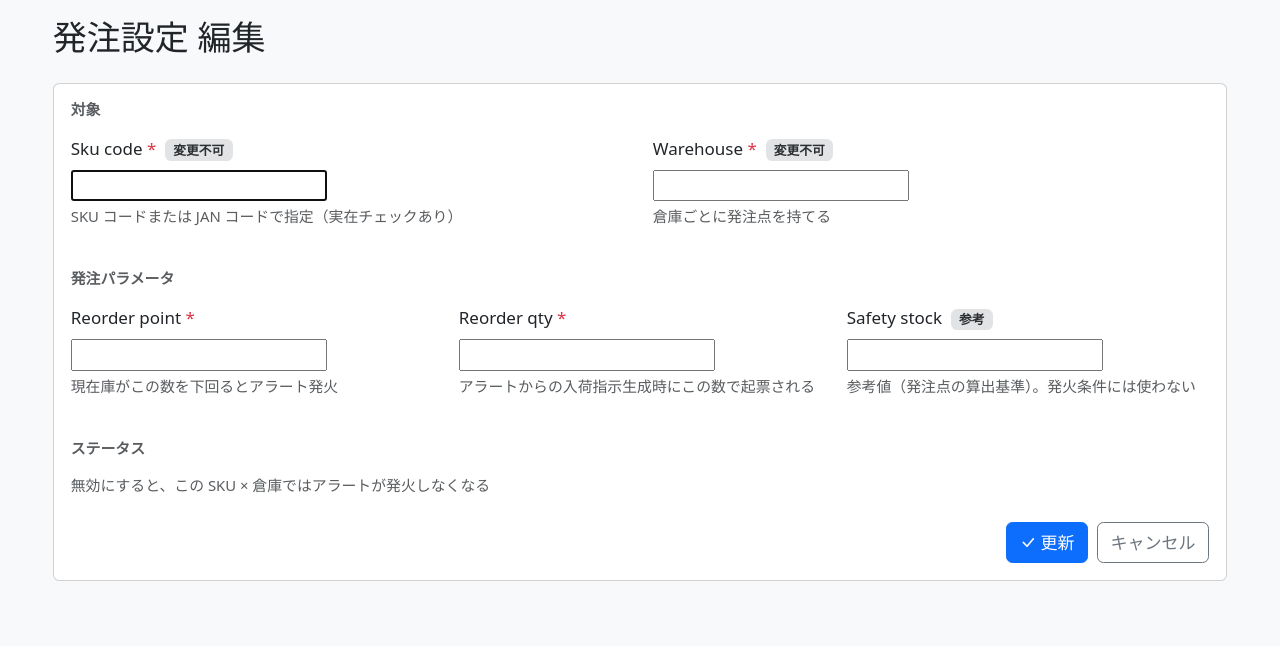
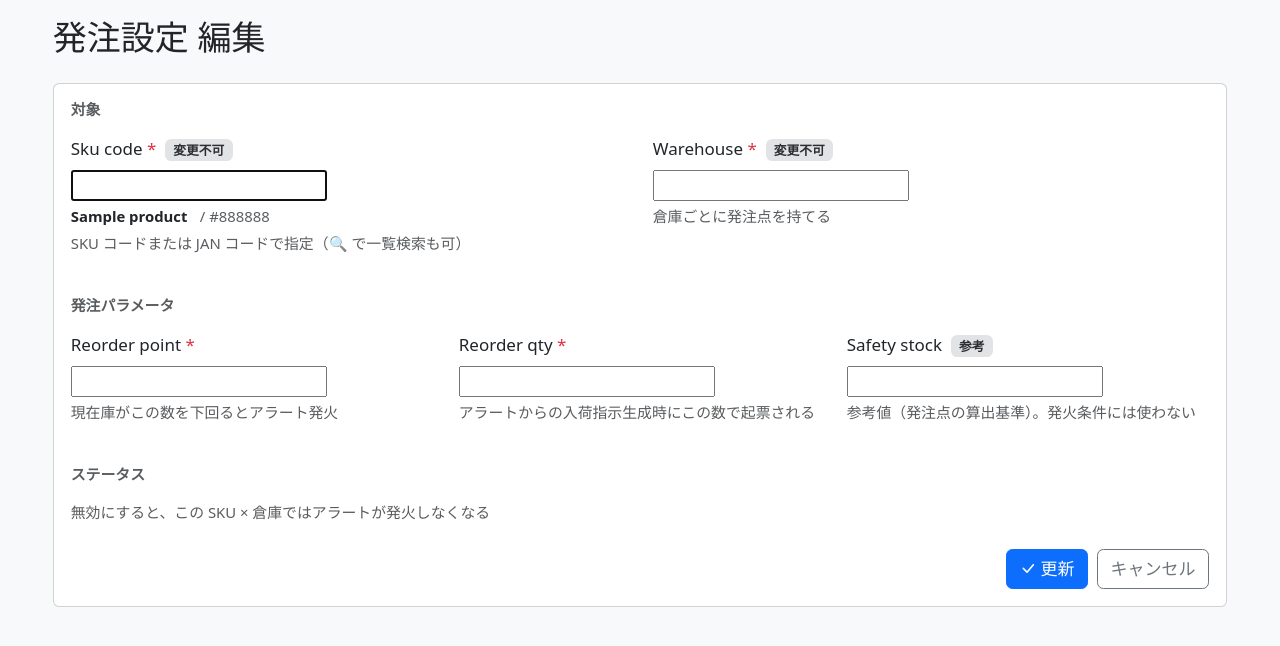
Before and after one commit to Dev-komaki789/wms, a Django app: template templates/a/stock/reorder_setting_form.html in a window 1280 px wide. Shown: the part 111-757 px from the top of the page. Run offline with Django 5.2, Linux system fonts and the light colour scheme; the template is opened without the code that fills it: most values are stand-ins (such as "Sample title", 1, 10 or a date in 2020); form fields are guessed from the names that the template uses.

Commit message:
発注設定フォーム: SKU 検索一覧モーダルと商品名表示を追加
入荷指示・出荷指示の明細登録と同じパターン:
- SKU 入力欄を input-group にして🔍ボタンを追加
- ボタンで skuPickModal を開き、SkuSearchAPIView で SKU を検索
- 行クリックで input にコードをセット + change イベント発火
- change で SkuLookupAPIView を叩いて商品名・カラーを下に表示
  （.sku-name-display / .sku-color-display の data-for 規約）
- 手入力 (Enter / blur) でも同じ実在チェックフローに乗る
- 既存の submit ブロックロジック（検証 NG なら止めて focus を戻す）は維持

編集時は SKU が変更不可なので 🔍 ボタンも出さない。

Co-Authored-By: Claude Opus 4.7 <noreply@anthropic.com>

```diff
--- a/templates/a/stock/reorder_setting_form.html
+++ b/templates/a/stock/reorder_setting_form.html
@@ -28,8 +28,24 @@
             {{ form.sku_code.label }} <span class="text-danger">*</span>
             {% if object %}<span class="badge bg-secondary-subtle text-secondary-emphasis ms-1">変更不可</span>{% endif %}
           </label>
-          {{ form.sku_code }}
-          <div class="form-text">SKU コードまたは JAN コードで指定（実在チェックあり）</div>
+          <div class="input-group">
+            {{ form.sku_code }}
+            {% if not object %}
+            <button type="button" class="btn btn-outline-secondary sku-pick-btn"
+                    data-bs-toggle="modal" data-bs-target="#skuPickModal"
+                    data-target-input="{{ form.sku_code.id_for_label }}"
+                    title="SKU マスタから検索">
+              <i class="bi bi-search"></i>
+            </button>
+            {% endif %}
+          </div>
+          <div class="form-text">
+            <span class="sku-name-display fw-semibold text-dark"
+                  data-for="{{ form.sku_code.id_for_label }}">{% if object %}{{ object.sku.product.product_name }}{% endif %}</span>
+            <span class="sku-color-display text-muted ms-2"
+                  data-for="{{ form.sku_code.id_for_label }}">{% if object and object.sku.color_info %} / {{ object.sku.color_info }}{% endif %}</span>
+          </div>
+          <div class="form-text">SKU コードまたは JAN コードで指定（🔍 で一覧検索も可）</div>
           {% if form.sku_code.errors %}<div class="invalid-feedback d-block">{{ form.sku_code.errors|join:" " }}</div>{% endif %}
         </div>
         <div class="col-md-6 mb-3">
@@ -91,48 +107,96 @@
 </div>
 
 {% if not object %}
+{# ========== SKU 検索モーダル（🔍 ボタンから開く） ========== #}
+<div class="modal fade" id="skuPickModal" tabindex="-1" aria-labelledby="skuPickModalTitle" aria-hidden="true">
+  <div class="modal-dialog modal-lg modal-dialog-scrollable">
+    <div class="modal-content">
+      <div class="modal-header">
+        <h5 class="modal-title" id="skuPickModalTitle">
+          <i class="bi bi-upc-scan me-1"></i>SKU マスタから選択
+        </h5>
+        <button type="button" class="btn-close" data-bs-dismiss="modal" aria-label="閉じる"></button>
+      </div>
+      <div class="modal-body">
+        <input type="text" id="skuSearchInput" class="form-control mb-3" maxlength="50"
+               placeholder="SKUコード / JAN / 商品名 / 商品コードで検索（部分一致）" autocomplete="off">
+        <div class="small text-muted mb-2">検索ボックスに入力すると候補が出ます（最大 30 件）</div>
+        <table class="table table-hover table-sm align-middle mb-0">
+          <thead class="table-light">
+            <tr>
+              <th class="text-start">SKUコード</th>
+              <th class="text-start">商品</th>
+              <th class="text-start">JAN</th>
+              <th class="text-start">サイズ / カラー</th>
+            </tr>
+          </thead>
+          <tbody id="skuPickResults">
+            <tr><td colspan="4" class="text-center text-muted py-4">検索ボックスに入力してください</td></tr>
+          </tbody>
+        </table>
+      </div>
+    </div>
+  </div>
+</div>
+
 {% comment %}
-新規登録時のみ: SKU 欄で Enter / blur 時に実在チェック。
-サーバー側でもバリデーションするが、入力直後にフィードバックを出すことで
-「Enter を押したけど何の反応もなく submit された」体験を防ぐ。
-SKU が ✗ のままでは form submit を止めて入力欄にフォーカスを戻す。
+SKU 欄のフロント拡張:
+- 🔍 ボタンで一覧モーダル → 行選択で input にコードをセット
+- 手入力 (Enter / blur) または モーダル選択 (change) で SkuLookupAPIView を叩き、
+  商品名・カラーを下に表示する（他フォームと同じ data-for 規約）。
+- 検証 NG のまま submit しないよう、form の submit イベントで止めて focus を戻す。
 {% endcomment %}
 <script>
 (function () {
   const input = document.getElementById('{{ form.sku_code.id_for_label }}');
   if (!input || input.disabled) return;
-  const url = '{% url "masters:api_sku_lookup" %}';
+  const lookupUrl = '{% url "masters:api_sku_lookup" %}';
+  const searchUrl = '{% url "masters:api_sku_search" %}';
   const form = input.form;
+  const nameEl = document.querySelector('.sku-name-display[data-for="' + input.id + '"]');
+  const colorEl = document.querySelector('.sku-color-display[data-for="' + input.id + '"]');
   const msg = document.createElement('div');
   msg.className = 'small mt-1';
-  input.insertAdjacentElement('afterend', msg);
+  input.parentNode.insertAdjacentElement('afterend', msg);
   let lastCode = '';
-  let validated = false;  // 直近のチェック結果。NG なら submit を止める
+  let validated = false;
 
   function setValid(d) {
+    const code = input.value.trim();
     if (d.found) {
-      msg.textContent = '✓ ' + d.sku_code + '（' + (d.product_name || '') + '）';
+      msg.textContent = '✓ 実在 SKU';
       msg.className = 'small mt-1 text-success';
       input.classList.remove('is-invalid');
       input.classList.add('is-valid');
+      if (nameEl) nameEl.textContent = d.product_name || '';
+      if (colorEl) colorEl.textContent = d.color_info ? ' / ' + d.color_info : '';
       validated = true;
     } else {
-      msg.textContent = '✗ SKU「' + input.value.trim() + '」は存在しません';
+      msg.textContent = '✗ SKU「' + code + '」は存在しません';
       msg.className = 'small mt-1 text-danger';
       input.classList.add('is-invalid');
       input.classList.remove('is-valid');
+      if (nameEl) nameEl.textContent = '';
+      if (colorEl) colorEl.textContent = '';
       validated = false;
     }
   }
 
   function lookup() {
     const code = input.value.trim();
-    if (!code) { lastCode = ''; validated = false; return Promise.resolve(); }
+    if (!code) {
+      lastCode = ''; validated = false;
+      if (nameEl) nameEl.textContent = '';
+      if (colorEl) colorEl.textContent = '';
+      msg.textContent = '';
+      input.classList.remove('is-valid', 'is-invalid');
+      return Promise.resolve();
+    }
     if (code === lastCode) return Promise.resolve();
     lastCode = code;
     msg.textContent = '確認中…';
     msg.className = 'small mt-1 text-muted';
-    return fetch(url + '?code=' + encodeURIComponent(code),
+    return fetch(lookupUrl + '?code=' + encodeURIComponent(code),
                  {headers: {'X-Requested-With': 'XMLHttpRequest'}})
       .then(r => r.json())
       .then(setValid)
@@ -143,22 +207,15 @@ SKU が ✗ のままでは form submit を止めて入力欄にフォーカス
       });
   }
 
-  // Enter は送信ではなく実在チェックに割り当て、他のリスナーにも伝播させない
-  // （wms.js の Enter キー移動などが反応しないように stopPropagation）。
-  // チェックの結果が NG ならその場に留まる。
   input.addEventListener('keydown', function (e) {
     if (e.key !== 'Enter') return;
     e.preventDefault();
     e.stopPropagation();
     lookup();
   });
-  // blur 時にチェック → NG なら focus を即座に戻す
-  // （ただし「キャンセル」ボタン等への意図的な移動は止めない＝form 内のフィールド
-  // やボタン以外への移動は許す）。
   input.addEventListener('blur', function (e) {
     lookup().then(() => {
       if (!validated && input.value.trim()) {
-        // 次のフォーカス先が同じ form 内の入力欄/ボタンなら戻す
         const next = e.relatedTarget;
         if (next && form && form.contains(next)) {
           setTimeout(() => input.focus(), 0);
@@ -173,23 +230,99 @@ SKU が ✗ のままでは form submit を止めて入力欄にフォーカス
       validated = false;
     }
   });
-  // form submit 時の最終チェック: 未検証 or NG なら止めて入力欄に戻す
+  // モーダル選択時に発火する change イベントでも実在チェックを行う
+  input.addEventListener('change', function () { lookup(); });
   if (form) {
     form.addEventListener('submit', function (e) {
       if (!validated) {
         e.preventDefault();
-        // まだチェックしていない場合は今チェック
         lookup().then(() => {
-          if (validated) {
-            // 検証通ったので改めて submit
-            form.submit();
-          } else {
-            input.focus();
-            input.select();
-          }
+          if (validated) { form.submit(); } else { input.focus(); input.select(); }
         });
       }
     });
+  }
+
+  // ===== SKU 検索モーダル =====
+  const skuModal = document.getElementById('skuPickModal');
+  const skuSearchInput = document.getElementById('skuSearchInput');
+  const skuResultsBody = document.getElementById('skuPickResults');
+  let skuTargetInputId = null;
+  let skuSearchTimer = null;
+
+  document.addEventListener('click', function (e) {
+    const btn = e.target.closest('.sku-pick-btn');
+    if (!btn) return;
+    skuTargetInputId = btn.dataset.targetInput;
+  });
+
+  if (skuModal) {
+    skuModal.addEventListener('shown.bs.modal', function () {
+      skuSearchInput.value = '';
+      skuResultsBody.innerHTML =
+        '<tr><td colspan="4" class="text-center text-muted py-4">検索ボックスに入力してください</td></tr>';
+      skuSearchInput.focus();
+    });
+  }
+  if (skuSearchInput) {
+    skuSearchInput.addEventListener('input', function () {
+      clearTimeout(skuSearchTimer);
+      const q = this.value.trim();
+      skuSearchTimer = setTimeout(function () { skuFetchAndRender(q); }, 200);
+    });
+  }
+  function skuFetchAndRender(q) {
+    if (!q) {
+      skuResultsBody.innerHTML =
+        '<tr><td colspan="4" class="text-center text-muted py-4">検索ボックスに入力してください</td></tr>';
+      return;
+    }
+    fetch(searchUrl + '?q=' + encodeURIComponent(q))
+      .then(r => r.json())
+      .then(function (data) {
+        const results = data.results || [];
+        if (results.length === 0) {
+          skuResultsBody.innerHTML =
+            '<tr><td colspan="4" class="text-center text-muted py-4">該当する SKU はありません</td></tr>';
+          return;
+        }
+        skuResultsBody.innerHTML = results.map(function (s) {
+          const size = s.size_info || '';
+          const color = s.color_info || '';
+          const sizeColor = (size || color)
+            ? (size + (size && color ? ' / ' : '') + color) : '—';
+          return '<tr style="cursor: pointer" class="sku-pick-row" data-code="' + esc(s.sku_code) + '">'
+            + '<td class="text-start"><span class="font-monospace">' + esc(s.sku_code) + '</span></td>'
+            + '<td class="text-start">' + esc(s.product_name)
+              + ' <span class="text-muted small">(' + esc(s.product_code) + ')</span></td>'
+            + '<td class="text-start small">'
+              + (s.jan_code ? '<span class="font-monospace">' + esc(s.jan_code) + '</span>'
+                            : '<span class="text-muted">—</span>') + '</td>'
+            + '<td class="text-start small">' + esc(sizeColor) + '</td>'
+            + '</tr>';
+        }).join('');
+      });
+  }
+  if (skuResultsBody) {
+    skuResultsBody.addEventListener('click', function (e) {
+      const row = e.target.closest('.sku-pick-row');
+      if (!row) return;
+      const code = row.dataset.code;
+      if (skuTargetInputId) {
+        const target = document.getElementById(skuTargetInputId);
+        if (target) {
+          target.value = code;
+          target.dispatchEvent(new Event('change', { bubbles: true }));
+        }
+      }
+      bootstrap.Modal.getInstance(skuModal).hide();
+    });
+  }
+  function esc(str) {
+    if (str == null) return '';
+    return String(str)
+      .replace(/&/g, '&amp;').replace(/</g, '&lt;').replace(/>/g, '&gt;')
+      .replace(/"/g, '&quot;').replace(/'/g, '&#039;');
   }
 })();
 </script>
```
